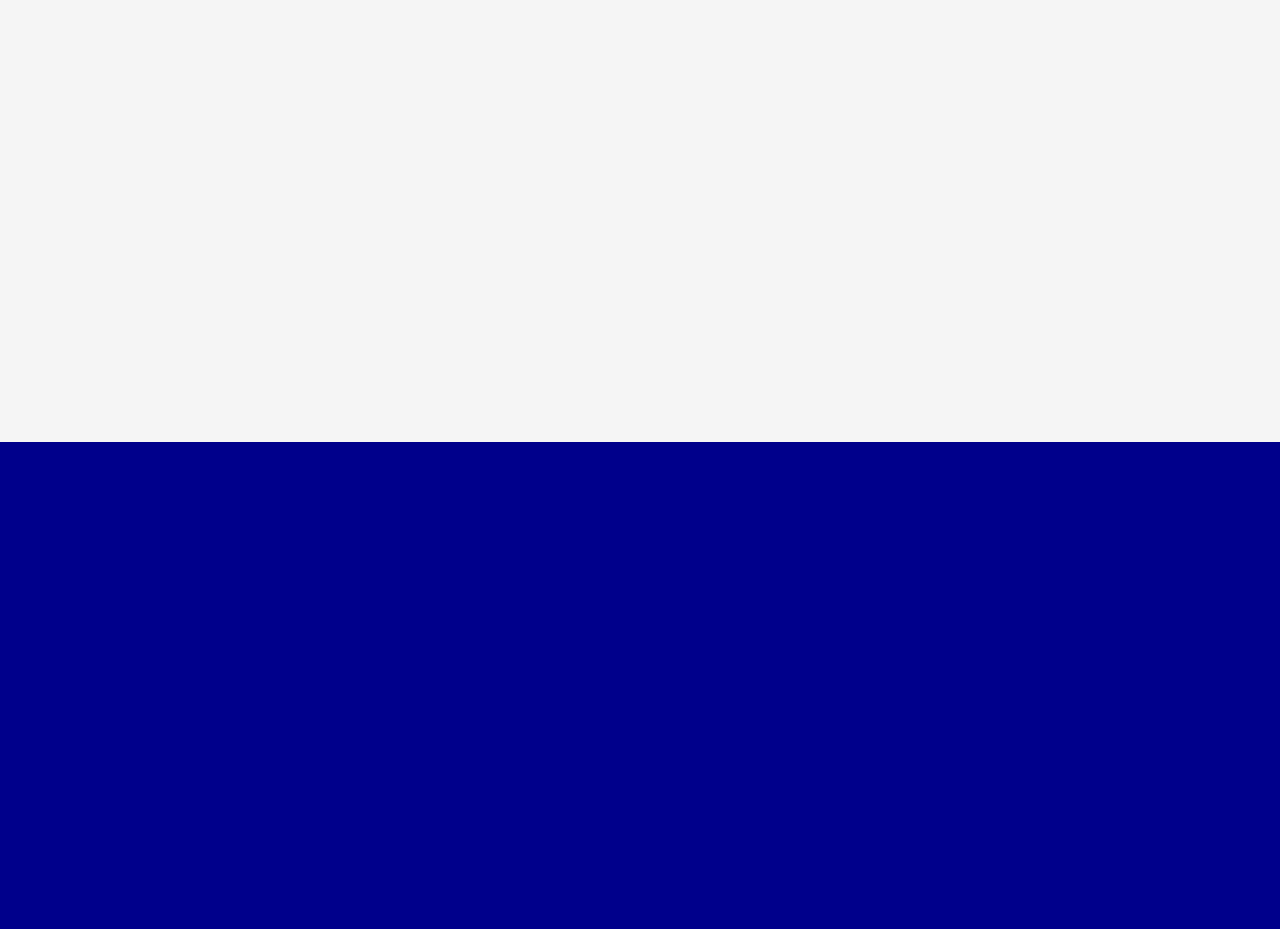
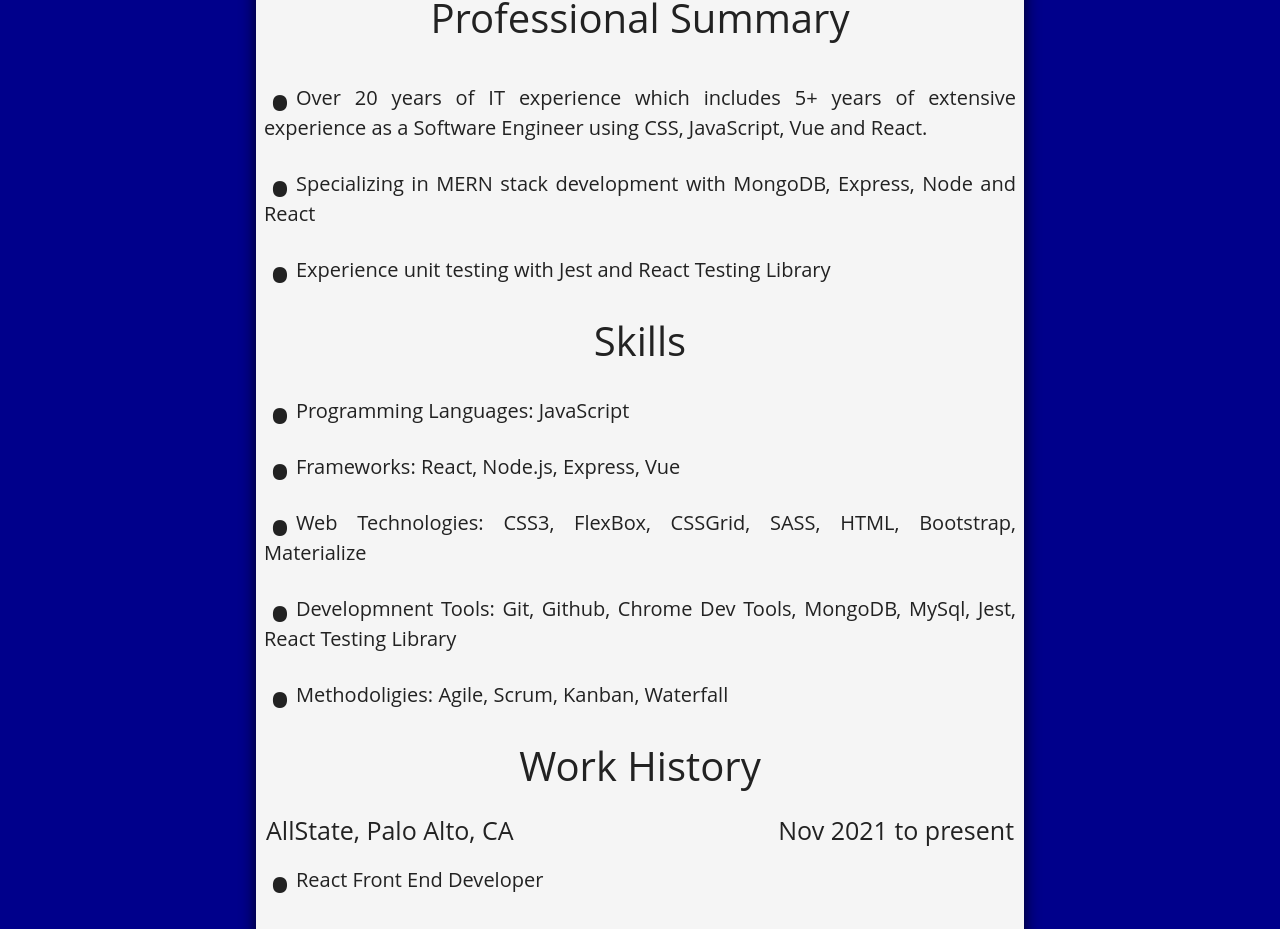
Before and after one commit to DanSimonson/mariposa-app, a React (Create React App) app in the folder frontend/: page /resume in a window 1280 px wide. Shown: the part 358-1287 px from the top of the page. Before the commit the page ends 800 px from the top, so only its background shows below. Built offline with nearby package versions, Linux system fonts and the light colour scheme.

Commit message:
added resume

```diff
--- a/frontend/public/index.html
+++ b/frontend/public/index.html
@@ -24,7 +24,7 @@
       work correctly both with client-side routing and a non-root public URL.
       Learn how to configure a non-root public URL by running `npm run build`.
     -->
-    <title>React App</title>
+    <title>mariposaweb</title>
   </head>
   <body>
     <noscript>You need to enable JavaScript to run this app.</noscript>
--- a/frontend/src/Components/Navbar/Navbar.scss
+++ b/frontend/src/Components/Navbar/Navbar.scss
@@ -55,7 +55,7 @@
   right: 60px;
   background-image: radial-gradient(#c3073f, #950748);
   z-index: 14;
-  transition: transform 1.2s cubic-bezier(0.86, 0, 0.7, 1);
+  transition: transform 1s cubic-bezier(0.86, 0, 0.7, 1);
 }
 
 .checkbox-toggler:checked ~ .nav-bg {
@@ -68,7 +68,7 @@
   transform: translateX(-100%);
   opacity: 0;
   z-index: 15;
-  transition: transform 3s 1.2s cubic-bezier(0.68, -0.55, 0.265, 1.55);
+  transition: transform 1s 1.2s cubic-bezier(0.68, -0.55, 0.265, 1.55);
 }
 .nav-list {
   position: absolute;
--- a/frontend/src/Views/Home/Home.scss
+++ b/frontend/src/Views/Home/Home.scss
@@ -162,13 +162,11 @@ body {
   }
   .filler {
     display: none;
-    //margin-top: 12rem;
   }
   .transition {
     display: none;
   }
   .wrapper {
-    //border: 5px solid green;
     margin-top: 10rem;
   }
 }
--- a/frontend/src/Views/Resume/Resume.js
+++ b/frontend/src/Views/Resume/Resume.js
@@ -6,6 +6,7 @@ function Resume() {
     <>
       <Navbar />
       <div className="resumeContainer">
+        <div className="resumeWrapper">
           <div className="spacer"></div>
           <div className="resumeTitle">
             <p>Software Engineer</p>
@@ -14,9 +15,169 @@ function Resume() {
             <p>Professional Summary</p>
           </div>
           <ul>
-          <li>Under Construction...</li>
+            <li>
+              <p>
+                Over 20 years of IT experience which includes 5+ years of
+                extensive experience as a Software Engineer using CSS,
+                JavaScript, Vue and React.
+              </p>
+            </li>
+            <li>
+              <p>
+                Specializing in MERN stack development with MongoDB, Express,
+                Node and React
+              </p>
+            </li>
+            <li>
+              <p>Experience unit testing with Jest and React Testing Library</p>
+            </li>
+          </ul>
+          <div className="subTitleSkills">
+            <p>Skills</p>
+          </div>
+          <ul>
+            <li>
+              <p>Programming Languages: JavaScript</p>
+            </li>
+            <li>
+              <p>Frameworks: React, Node.js, Express, Vue</p>
+            </li>
+            <li>
+              <p>
+                Web Technologies: CSS3, FlexBox, CSSGrid, SASS, HTML, Bootstrap,
+                Materialize
+              </p>
+            </li>
+            <li>
+              <p>
+                Developmnent Tools: Git, Github, Chrome Dev Tools, MongoDB,
+                MySql, Jest, React Testing Library{" "}
+              </p>
+            </li>
+            <li>
+              <p>Methodoligies: Agile, Scrum, Kanban, Waterfall </p>
+            </li>
+          </ul>
+          <div className="subTitleWork">
+            <p>Work History</p>
+          </div>
+          <div className="work-title">
+            <p>AllState, Palo Alto, CA</p>
+            <p>Nov 2021 to present</p>
+          </div>
+          <ul>
+            <li>
+              <p>React Front End Developer</p>
+            </li>
+          </ul>
+          <div className="work-title">
+            <p>TCS(client Safeway), Austin, TX</p>
+            <p>Feb 2021 to Nov 2021</p>
+          </div>
+          <ul>
+            <li>
+              <p>
+                Designed, coded and maintained new features for using React,
+                JavaScript, Node.JS and CSS. Created functional applications
+                that feature user-friendly design and clear navigation for
+                retail grocery store. Assisted in the development of
+                applications and features that will be put on the website,
+                utilized Redux, Thunk, JWT Authentication.
+              </p>
+            </li>
+          </ul>
+          <div className="work-title">
+            <p>Matrix(client AuctionOS), Atlanta, GA</p>
+            <p>Sep 2020 to Feb 2021</p>
+          </div>
+          <ul>
+            <li>
+              <p>
+                Designed, coded and maintained new features for using HTML, CSS,
+                JavaScript, Vue. Full-Stack Development with MySQL and Node.js
+                Created functional applications that feature user-friendly
+                design and clear navigation for online car auction software.
+                Worked in small collaborative team to successfully deliver
+                features Assist in the development of applications and features
+                that will be put on the website.
+              </p>
+            </li>
+          </ul>
+          <div className="work-title">
+            <p>Cognizant(client Bayer, Macys), Atlanta, GA</p>
+            <p>Feb 2020 to Sep 2020</p>
+          </div>
+          <ul>
+            <li>
+              <p>
+                Designed, coded and maintained new features for using HTML, CSS,
+                React, Redux and JavaScript. Created functional applications
+                that feature user-friendly design and clear navigation for
+                software. Worked in teams using agile development with SCRUM
+                methodology to successfully deliver features each sprint.
+                Assisted in the development of applications and features that
+                will be put on the website and in internal functions as well
+                Implementing user interface components using React.js concepts
+                and workflows.
+              </p>
+            </li>
+          </ul>
+          <div className="work-title">
+            <p>Charter Global(client AuctionOS), Atlanta, GA</p>
+            <p> Aug 2019 to Feb 2020</p>
+          </div>
+          <ul>
+            <li>
+              <p>
+                Designed, coded and maintained rider portal using HTML, CSS,
+                Vue, JavaScript, Node.js, Authentication, Full-Stack
+                Development. Created functional applications that feature
+                user-friendly design and clear navigation for transportation
+                software. Worked in teams using agile development with SCRUM
+                methodology to successfully deliver features each sprint Assist
+                in the development of applications and features that will be put
+                on the website and in internal functions as well Implementing
+                user interface components using JavaScript and Vue.
+              </p>
+            </li>
+          </ul>
+          <div className="work-title">
+            <p>Vasavah, Manila, Philippines</p>
+            <p>Nov 2018 to June 2019</p>
+          </div>
+          <ul>
+            <li>
+              <p>
+                Used React framework to create a React-draft-wysiwyg with a
+                document control system with complete CRUD (create, read,
+                update, delete) functionality. The application included login
+                authentication which was created using Firestore authentication
+                and allowed stakeholders to limit the document application
+                access. Worked in teams using agile development with SCRUM
+                methodology to successfully deliver features each sprint.
+              </p>
+            </li>
+          </ul>
+          <div className="work-title">
+            <p>mariposaweb.net, Silang, Cavite Philippines</p>
+            <p>Sep 2016 to Nov 2018</p>
+          </div>
+          <ul>
+            <li>
+              <p>
+                Designed, coded and maintained websites and applications for
+                clients from Businesses to Personal Websites using HTML, CSS,
+                Vue, React, Firestore, Node.js, Authentication. Full-Stack
+                Development creating functional applications that feature
+                user-friendly design and clear navigation for websites
+                Management Maintained client relationships while also managing
+                project scope.
+              </p>
+            </li>
           </ul>
         </div>
+      </div>
+      <div className="resumeContainerTwo"></div>
     </>
   );
 }
--- a/frontend/src/Views/Resume/Resume.scss
+++ b/frontend/src/Views/Resume/Resume.scss
@@ -1,7 +1,23 @@
 .resumeContainer {
+  //border: 5px solid yellow;
   height: 100vh;
+  //background-color: #fff;
+  color: #222;
+  display: flex;
+  justify-content: center;
+  align-items: flex-start;
+  padding-top: 10%;
+}
+.resumeWrapper {
+  //border: 5px solid green;
+  color: #222;
+  width: 60%;
+  //height: 95%;
+
   background-color: whitesmoke;
-  color: #222;
+  border-radius: 8px;
+  box-shadow: 0 0 16px 0 rgba(0, 0, 0, 0.8);
+  //overflow: scroll;
 }
 
 .resumeTitle {
@@ -11,7 +27,6 @@
   border-bottom: double;
   border-top: 2px solid #222;
   padding: 2rem 0 2rem 0;
-  //margin-top: 4rem;
 }
 .spacer {
   height: 100px;
@@ -19,8 +34,50 @@
 .subTitle {
   display: flex;
   justify-content: center;
-  font-size: 2rem;
-  // border-bottom: double;
-  // border-top: 2px solid #222;
+  font-size: 4rem;
   padding: 2rem 0 2rem 0;
 }
+li {
+  list-style: none;
+  font-size: 20px;
+  margin-top: 1rem;
+}
+li p {
+  text-align: justify;
+  padding: 0.8rem;
+  line-height: 1.5;
+}
+
+li p:before {
+  content: "·";
+  font-size: 120px;
+  vertical-align: middle;
+  line-height: 20px;
+}
+.subTitleSkills {
+  display: flex;
+  justify-content: center;
+  margin: 2rem 0 2rem 0;
+}
+.subTitleSkills p {
+  font-size: 4rem;
+}
+.resumeContainerTwo {
+  //height: 100vh; //1500px;
+  //background-color: #fff;
+}
+.subTitleWork {
+  display: flex;
+  justify-content: center;
+  margin: 2rem 0 2rem 0;
+}
+.subTitleWork p {
+  font-size: 4rem;
+}
+.work-title {
+  display: flex;
+  justify-content: space-between;
+  padding: 0 1rem 0 1rem;
+  font-size: 2.5rem;
+  margin-top: 2rem;
+}
```
Lines whose indentation alone changed are shown as unchanged.
